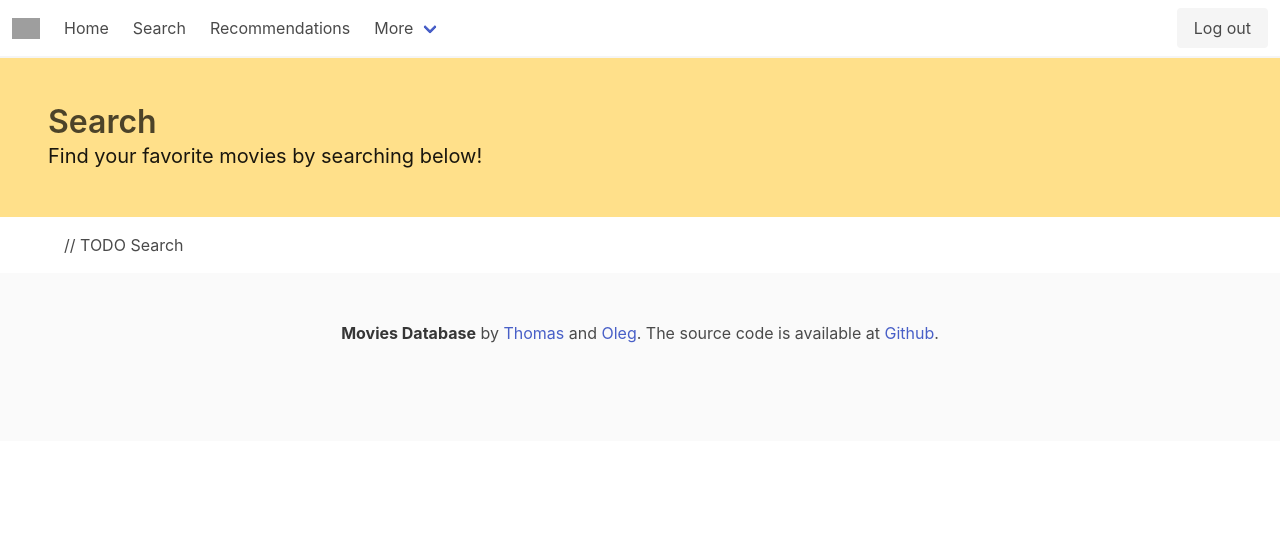
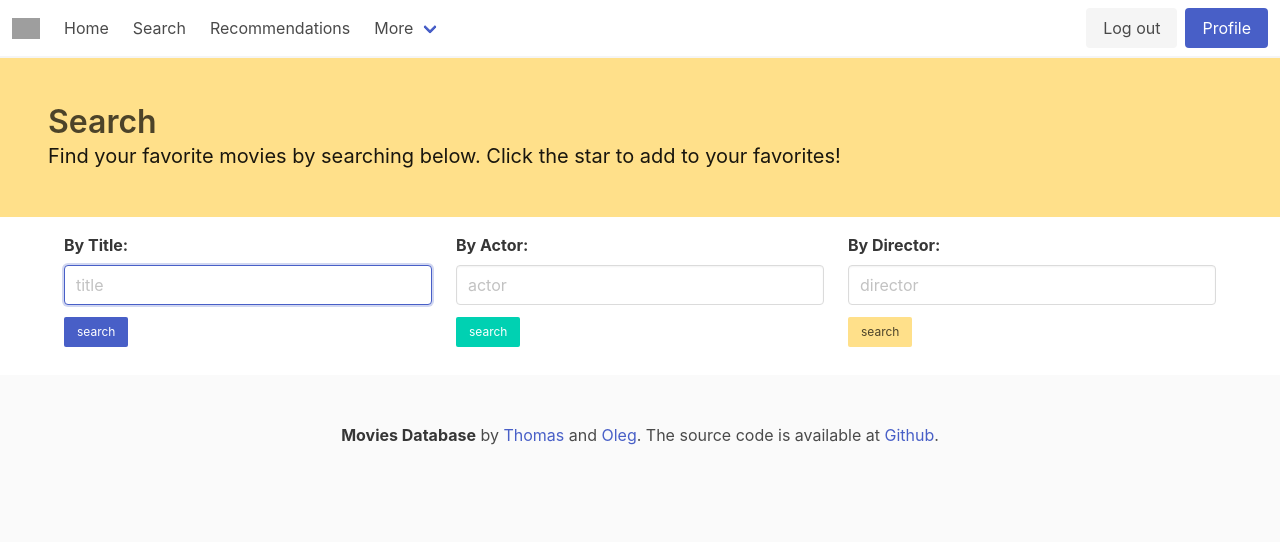
Before and after one commit to himynameisoleg/cs415-final, a Flask app: page /search in a window 1280 px wide. Shown: the top 542 px of the page. Run offline with Flask 3, Linux system fonts and the light colour scheme; the visitor is signed in with stand-in values (Sample User, id 1); some libraries are stand-ins or nearby versions; grey boxes are pictures that could not be loaded.

Commit message:
added user profile and recs sections

```diff
--- a/app.py
+++ b/app.py
@@ -1,3 +1,4 @@
+import datetime
 from flask import Flask, render_template, request, redirect, url_for, session, flash
 from flask_mysqldb import MySQL
 import re
@@ -15,22 +16,22 @@ app.config['MYSQL_DB'] = 'movies'
 app.config["MYSQL_CURSORCLASS"] = "DictCursor"
 # app.config["MYSQL_CUSTOM_OPTIONS"] = {"ssl": {"ca": "/path/to/ca-file"}}  # https://mysqlclient.readthedocs.io/user_guide.html#functions-and-attributes
 
-
 # Intialize MySQL
 mysql = MySQL(app)
 
-@app.route('/index.html')
+# Routes
+@app.route('/')
+@app.route('/index')
 def index():
     if session.get('loggedin'):
         cursor = mysql.connection.cursor()
-        cursor.execute('SELECT * FROM Movies ORDER BY IMDB_Rating DESC LIMIT 12')
+        cursor.execute('SELECT * FROM Movies ORDER BY IMDB_Rating DESC LIMIT 9')
         movies = cursor.fetchall()
 
         return render_template('index.html', movies=movies, the_title='Welcome')
     else:
         return redirect(url_for('login'))
 
-@app.route('/')
 @app.route('/login', methods=['GET', 'POST'])
 def login():
     msg = ''
@@ -48,11 +49,14 @@ def login():
         # If account exists in accounts table in out database
         if account:
             # Create session data, we can access this data in other routes
+            now = datetime.datetime.now()
+
             session['loggedin'] = True
             session['id'] = account['UserID']
             session['username'] = account['UserID']
             session['age'] = account['Age']
             session['city'] = account['City']
+            session['logged_in_at'] = now.strftime("%c")
             # Redirect to home page
             msg = 'Logged in successfully!'
             return redirect(url_for('index'))
@@ -61,6 +65,7 @@ def login():
             msg = 'Maybe try "admin" and "password"?'
 
     return render_template('login.html', msg=msg, the_title='Welcome')
+
 @app.route('/logout')
 def logout():
     session.pop('loggedin', None)
@@ -111,17 +116,95 @@ def signup():
 def about():
     return render_template('about.html', the_title='About')
 
-@app.route('/search')
+@app.route('/search', methods=['GET', 'POST'])
 def search():
-    return render_template('search.html', the_title='Search')
+    # search by movie, actor, gener
+    # filers: top grossing, length
+    # display all faves
+    # distinct genres
+
+    msg = ''
+    if request.method == 'POST' and 'search-title' in request.form:
+        title = request.form['search-title']
+
+        cursor = mysql.connection.cursor()
+        cursor.execute('SELECT * FROM Movies WHERE Title = % s', (title, ))
+        movies = cursor.fetchall()
+
+        return render_template('search.html', movies=movies)
+
+    elif request.method == 'POST' and 'search-actor' in request.form:
+        actor = request.form['search-actor']
+
+        cursor = mysql.connection.cursor()
+        cursor.execute('SELECT * FROM Actors WHERE Name = % s', (actor, ))
+        actors = cursor.fetchall()
+
+        return render_template('search.html', actors=actors)
+
+    elif request.method == 'POST' and 'search-director' in request.form:
+        director = request.form['search-director']
+
+        cursor = mysql.connection.cursor()
+        cursor.execute('SELECT * FROM Movies WHERE Director = % s', (director, ))
+        movies = cursor.fetchall()
+
+        return render_template('search.html', movies=movies)
+
+    else:
+
+        return render_template('search.html', the_title='Search')
+
+@app.route('/favorite', methods=['GET', 'POST'])
+def favorite():
+
+    msg=''
+    if request.method == 'POST' and 'favorite-add' in request.form:
+        title = request.form['favorite-add']
+        username = session['username']
+
+        cursor = mysql.connection.cursor()
+        cursor.execute('SELECT * FROM Favorites WHERE UserID = % s AND Title = % s', (username, title, ))
+        exists = cursor.fetchone()
+
+        if not exists:
+            cursor.execute('INSERT INTO Favorites VALUES (% s, % s, CURDATE())', (username, title, ))
+            mysql.connection.commit()
+            msg = 'Added to favorites!'
+        else:
+            msg = 'You already favorited this movie!'
+
+        return render_template('search.html', msg=msg)
+    elif request.method == 'POST' and 'favorite-remove' in request.form:
+        title = request.form['favorite-remove']
+        username = session['username']
+
+        cursor = mysql.connection.cursor()
+        cursor.execute('DELETE FROM Favorites WHERE UserID = % s AND Title = % s', (username, title, ))
+        mysql.connection.commit()
+
+        msg = 'Removed from favorites!'
+        return render_template('profile.html', msg=msg)
+    else:
+        return redirect('search.html', msg=msg)
 
 @app.route('/recommendations')
 def recommendations():
-    return render_template('recommendations.html', the_title='Recommendations')
 
-@app.route('/results')
-def results():
-    return render_template('results.html', the_title='Search Results')
+    return render_template('recommendations.html')
+
+@app.route('/profile', methods=['GET', 'POST'])
+def profile():
+    if session.get('loggedin'):
+        cursor = mysql.connection.cursor()
+        cursor.execute("""SELECT f.Title AS Title FROM Favorites AS f
+                        JOIN Users AS u ON u.UserID = f.UserID
+                        WHERE f.UserID = % s""", (session['username'], ))
+        movies = cursor.fetchall()
+
+        return render_template('profile.html', movies=movies)
+    else:
+        return redirect(url_for('login'))
 
 if __name__ == '__main__':
     app.run(debug=True, port=5001)
--- a/templates/about.html
+++ b/templates/about.html
@@ -29,6 +29,12 @@
   <div class="section">
     <h2 class="title is-2">Technology Stack Used</h2>
     <p class="">
+      <ul>
+        <li><strong>Web Framework:</strong> Flask</li>
+        <li><strong>Languages:</strong> Python, JavaScript</li>
+        <li><strong>Library:</strong> Bulma</li>
+        <li><strong>Database:</strong> MySQL</li>
+      </ul>
 
     </p>
   </div>
--- a/templates/base.html
+++ b/templates/base.html
@@ -66,6 +66,9 @@
                             <a href="{{ url_for('logout') }}" class="button is-light">
                                 Log out
                             </a>
+                            <a href="{{ url_for('profile') }}" class="button is-link">
+                                Profile
+                            </a>
                             {% else %}
                             <a href="{{ url_for('signup') }}" class="button is-link">
                                 <strong>Sign up</strong>
--- a/templates/search.html
+++ b/templates/search.html
@@ -7,12 +7,104 @@
             Search
         </p>
         <p class="subtitle">
-            Find your favorite movies by searching below!
+            Find your favorite movies by searching below. Click the star to add to your favorites!
         </p>
     </div>
 </section>
 
 <div class="container mt-4 mb-4">
-// TODO Search
+    <div class="columns">
+        <!-- Title -->
+        <div class="column is-one-third">
+            <form method="POST" action="/search">
+                <div class="field">
+                    <label class="label">By Title:</label>
+                    <div class="control">
+                        <input class="input" name="search-title" placeholder="title" autofocus="">
+                    </div>
+                </div>
+                <button class="button is-block is-link is-small">search</button>
+            </form>
+        </div>
+
+        <!-- Actor -->
+        <div class="column is-one-third">
+            <form method="POST" action="/search">
+                <div class="field">
+                    <label class="label">By Actor:</label>
+                    <div class="control">
+                        <input class="input" name="search-actor" placeholder="actor" autofocus="">
+                    </div>
+                </div>
+                <button class="button is-block is-primary is-small">search</button>
+            </form>
+        </div>
+
+        <!-- Director -->
+        <div class="column is-one-third">
+            <form method="POST" action="/search">
+                <div class="field">
+                    <label class="label">By Director:</label>
+                    <div class="control">
+                        <input class="input" name="search-director" placeholder="director" autofocus="">
+                    </div>
+                </div>
+                <button class="button is-block is-warning is-small">search</button>
+            </form>
+        </div>
+    </div>
+
+    <div>
+        <p class="help is-danger">{{ msg }}</p>
+    </div>
+
+    <!-- Movies Table -->
+    {% if movies %}
+    <!-- <a class="is-danger is-small" href="{{ url_for('search') }}">reset</a> -->
+    <table class="table">
+        <thead>
+            <tr>
+                <th><abbr title="Favorite">Fave</abbr></th>
+                <th><abbr title="Title">Title</abbr></th>
+                <th><abbr title="Released Year">Year</abbr></th>
+                <th><abbr title="IMDB Rating">Rating</abbr></th>
+                <th><abbr title="Runtime">Runtime</abbr></th>
+                <th><abbr title="Certificate">Certificate</abbr></th>
+                <th><abbr title="Director">Director</abbr></th>
+                <th><abbr title="Star Actors">Actors</abbr></th>
+                <th><abbr title="Poster">Poster</abbr></th>
+            </tr>
+        </thead>
+        <tbody>
+            {% for movie in movies %}
+            <tr>
+                <th>
+                    <form method="POST" action="/favorite">
+                        <input class="button is-hidden" type="input" name="favorite-add" value="{{ movie['Title'] }}">
+                        <button class="button is-rounded is-light is-small">add</button>
+                    </form>
+                </th>
+                <th>{{ movie['Title'] }}</th>
+                <td>{{ movie['Released_Year'] }}</td>
+                <td>{{ movie['IMDB_Rating'] }}</td>
+                <td>{{ movie['Runtime'] }}</td>
+                <td>{{ movie['Certificate'] }}</td>
+                <td>{{ movie['Director'] }}</td>
+                <td>{{ movie['Star1'] }}, {{ movie['Star2'] }}, {{ movie['Star3'] }}, {{ movie['Star4'] }}</td>
+                <td><img src="{{ movie['Poster_Link']}}"></td>
+            </tr>
+            {% endfor %}
+        </tbody>
+    </table>
+    {% endif %}
+
+    {% if actors %}
+    {% for actor in actors %}
+    <p> {{ actor['Name'] }}</p>
+    {% endfor %}
+    {% endif %}
+
+
 </div>
+
 {% endblock %}
```
Also changed, not shown: templates/profile.html (added, +73 -0 lines), templates/recommendations.html (+12 -1 lines), templates/results.html (deleted, +0 -13 lines), test-mysql-db-connection.py (deleted, +0 -13 lines), 1 other file.
